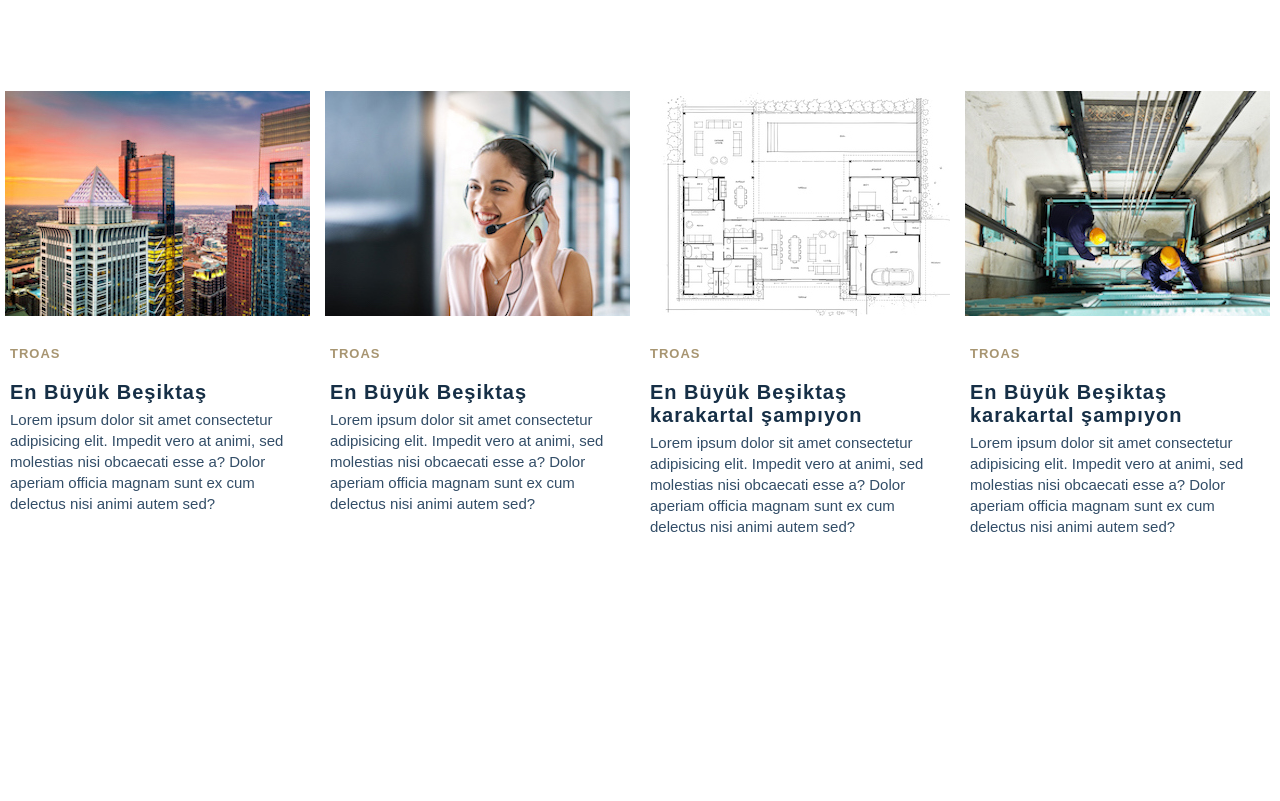
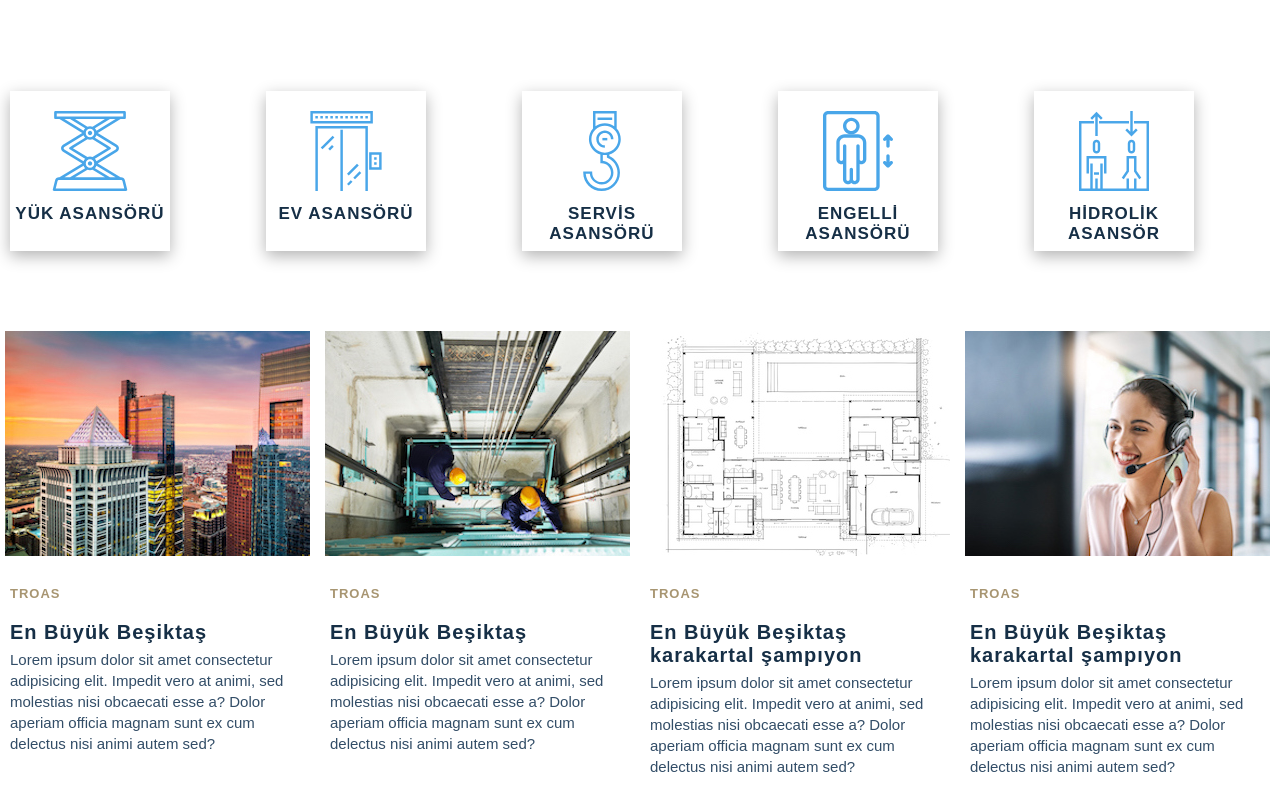
Before and after one commit to ydenizk/troas-website, a plain HTML site: page index.html in a window 1280 px wide. Shown: the part 1379-2180 px from the top of the page. Before the commit the page ends 1940 px from the top, so only its background shows below. Drawn offline with Linux system fonts and the light colour scheme.

Commit message:
asansör tipleri orta bölüme ekleni

```diff
--- a/index.html
+++ b/index.html
@@ -137,8 +137,39 @@
         </div>
       </div>
     </section>
+    <!-- sectionn---lift types -->
+    <section class="lift">
+<div class="lift-container">
+  <article class="lift-article">
+    <div class="lift-svg-1"></div>
+    <h3 class="lift-title">YÜK ASANSÖRÜ</h3>
 
-    <!--  -->
+  </article>
+   <article class="lift-article">
+    <div class="lift-svg-2"></div>
+    <h3 class="lift-title">EV ASANSÖRÜ</h3>
+
+  </article>
+   <article class="lift-article">
+    <div class="lift-svg-3"></div>
+    <h3 class="lift-title">SERVİS ASANSÖRÜ</h3>
+
+  </article>
+   <article class="lift-article">
+    <div class="lift-svg-4"></div>
+    <h3 class="lift-title-5">ENGELLİ ASANSÖRÜ</h3>
+
+  </article>
+   <article class="lift-article">
+    <div class="lift-svg-5"></div>
+    <h3 class="lift-title">HİDROLİK ASANSÖR</h3>
+
+  </article>
+
+</div>
+    </section>
+
+    <!--  section components-->
     <section class="components">
       <div class="components-container">
         <article class="compo">
@@ -153,7 +184,7 @@
 
            <article class="compo">
           <div class="compo-img-container">
-           <figure> <img src="./imgs/lift-compo-2.jpg" alt=""></figure>
+           <figure> <img src="./imgs/lift-compo-4.jpg" alt=""></figure>
           </div>
           <h5>TROAS</h5>
           <h3 class="compo-title">En Büyük Beşiktaş</h3>
@@ -172,7 +203,7 @@
         </article>
            <article class="compo">
           <div class="compo-img-container">
-           <figure> <img src="./imgs/lift-compo-4.jpg" alt=""></figure>
+           <figure> <img src="./imgs/lift-compo-2.jpg" alt=""></figure>
           </div>
           <h5>TROAS</h5>
           <h3 class="compo-title">En Büyük Beşiktaş karakartal şampıyon</h3>
--- a/style.css
+++ b/style.css
@@ -364,11 +364,9 @@ section.bilgi {
 .bilgi-container {
   width: 1280px;
   max-width: 1280px;
-  height: 620px;
-
+  height: 580px;
   text-align: center;
   padding: 10px 10px;
-
   padding-left: 5px;
 }
 .bilgi-container > .bilgi-title {
@@ -529,7 +527,6 @@ width: 305px;
   opacity: 0.8;
 
   margin-bottom: 10px;
-
 }
 .components-container > article > h3 {
   font-size: 20px;
@@ -544,3 +541,86 @@ width: 305px;
   letter-spacing: 0;
   line-height: 1.4;
 }
+/* section-lift types */
+
+section.lift {
+  width: 100vw;
+  display: flex;
+  justify-content: center;
+  align-items: center;
+  margin-bottom: 50px;
+  margin-top: 30px;
+}
+.lift-container {
+  width: 1280px;
+  max-width: 1280px;
+  height: 200px;
+  padding: 10px 10px;
+  display: grid;
+  justify-content: center;
+  align-items: center;
+  grid-template-columns: repeat(5, 1fr);
+  gap: 20px;
+}
+.lift-container > .lift-article {
+  width: 160px;
+  height: 160px;
+
+  text-align: center;
+  padding-top: 20px;
+  box-shadow: var(--dark-shadow);
+
+}
+
+.lift-container > .lift-article > h3 {
+  font-size: 17px;
+  padding-top: 3px;
+  margin-top: 10px;
+  width: 160px;
+  color: var(--primary-lacivert);
+}
+.lift-container > .lift-article > .lift-svg-1 {
+  width: 80px;
+  height: 80px;
+  background-color: var(--primary-blue);
+  mask-image: url("./imgs/tools-5.svg");
+  mask-size: 80px 80px;
+  mask-repeat: no-repeat;
+  margin-left: 40px;
+}
+.lift-container > .lift-article > .lift-svg-2 {
+  width: 80px;
+  height: 80px;
+  background-color: var(--primary-blue);
+  mask-image: url("./imgs/tools-6.svg");
+  mask-size: 80px 80px;
+  mask-repeat: no-repeat;
+  margin-left: 40px;
+}
+.lift-container > .lift-article > .lift-svg-3 {
+  width: 80px;
+  height: 80px;
+  background-color: var(--primary-blue);
+  mask-image: url("./imgs/tools-7.svg");
+  mask-size: 80px 80px;
+  mask-repeat: no-repeat;
+  margin-left: 40px;
+}
+.lift-container > .lift-article > .lift-svg-4 {
+  width: 80px;
+  height: 80px;
+  background-color: var(--primary-blue);
+  mask-image: url("./imgs/tools-9.svg");
+  mask-size: 80px 80px;
+  mask-repeat: no-repeat;
+  margin-left: 40px;
+}
+.lift-container > .lift-article > .lift-svg-5 {
+  width: 80px;
+  height: 80px;
+  background-color: var(--primary-blue);
+  mask-image: url("./imgs/tools-10.svg");
+  mask-size: 80px 80px;
+  mask-repeat: no-repeat;
+  margin-left: 40px;
+}
```
Also changed, not shown: imgs/tools-10.svg (added), imgs/tools-3.svg (added), imgs/tools-5.svg (added), imgs/tools-6.svg (added), imgs/tools-7.svg (added), imgs/tools-9.svg (added). Lines whose indentation alone changed are shown as unchanged.
